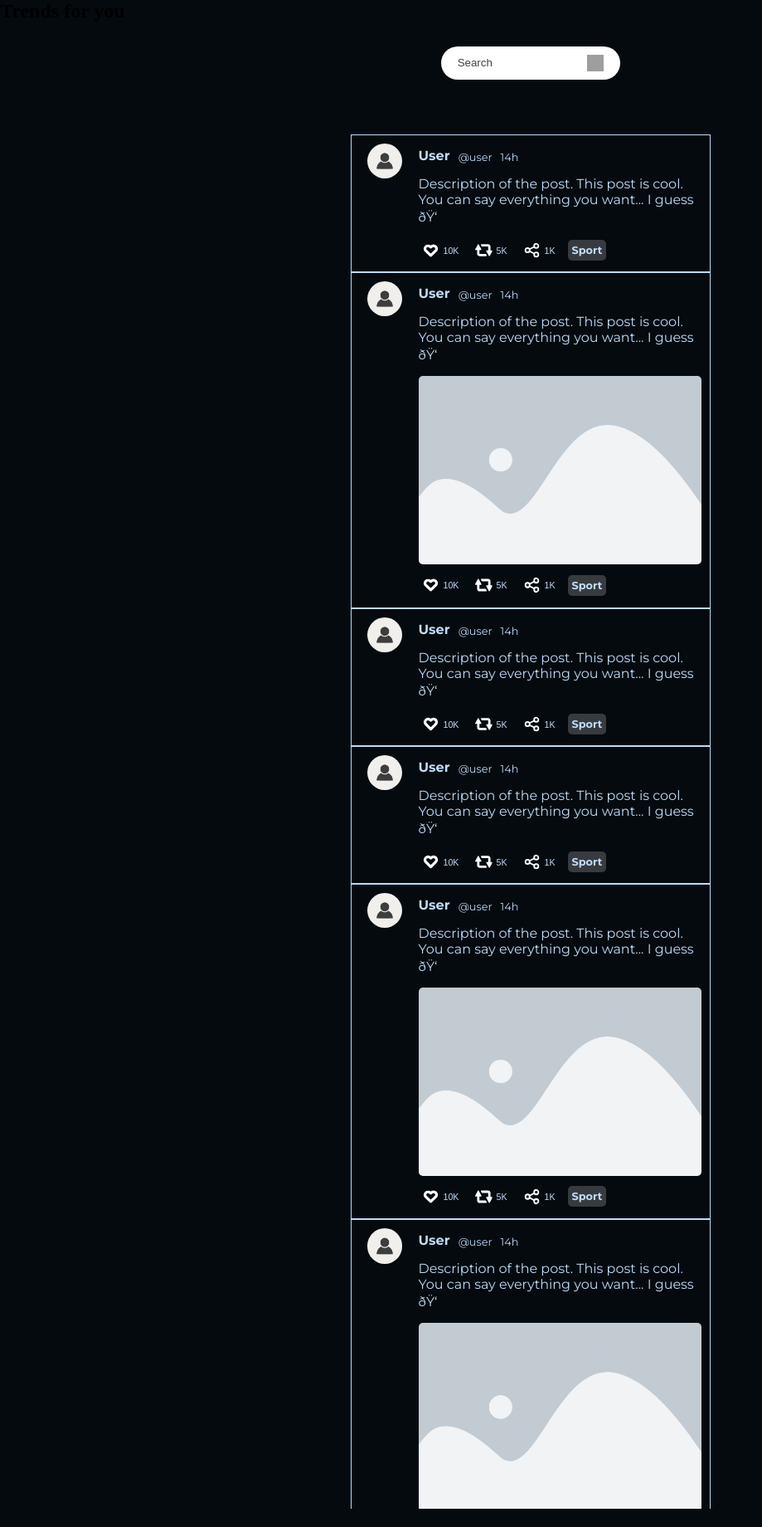
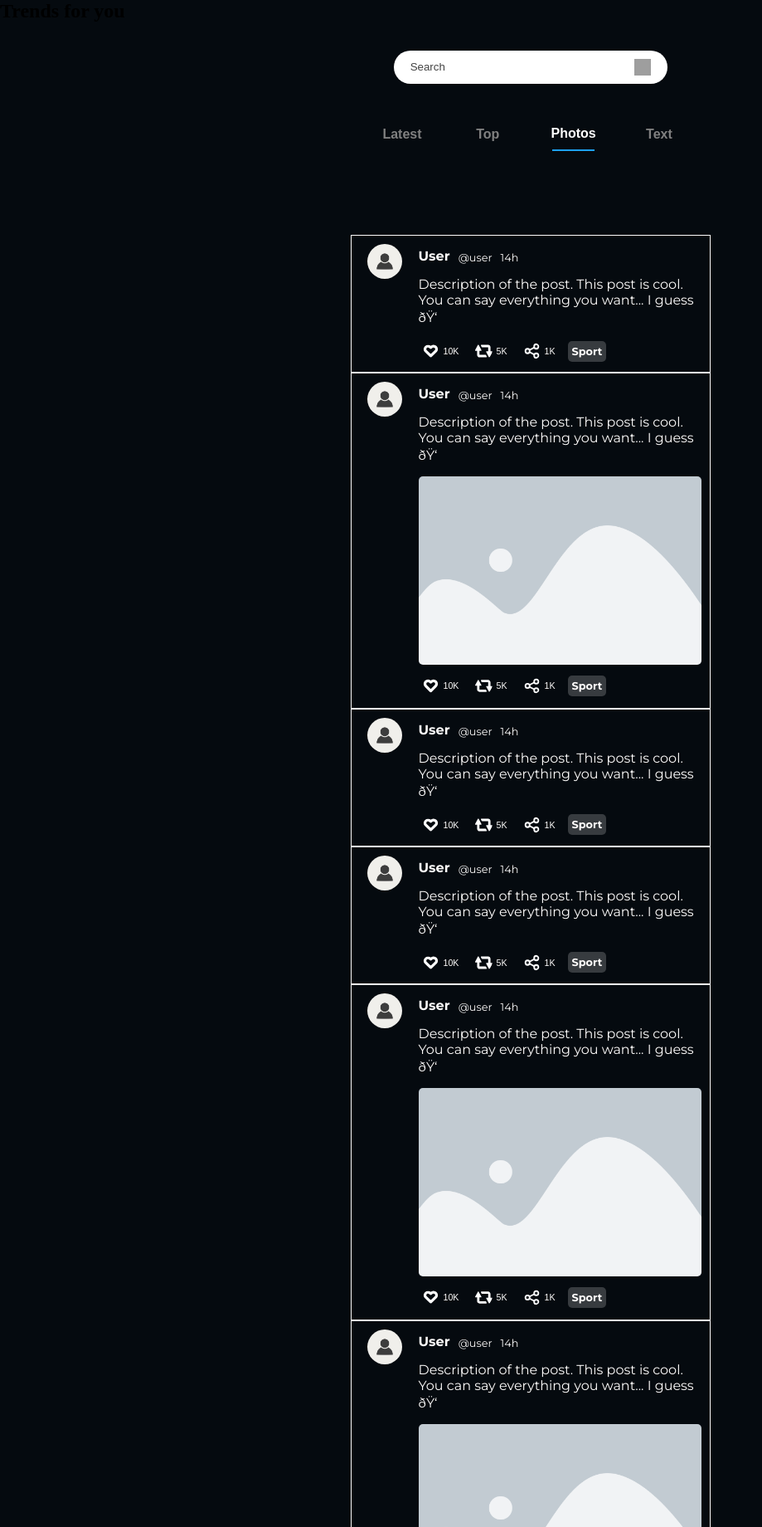
Before and after one commit to HugoM25/WE4A_Blog_Project, a PHP site: page / in a window 1280 px wide. Shown: the whole page at 83% size, without its empty margins (0-919 px from the left). Run offline with PHP 8.4, Linux system fonts and the light colour scheme; grey boxes are pictures that could not be loaded.

Commit message:
Feat: Implemented search option buttons

```diff
--- a/css/index.css
+++ b/css/index.css
@@ -9,7 +9,7 @@
         "trends posts-feed posts-feed posts-feed options"
         "trends posts-feed posts-feed posts-feed options";
     grid-template-columns: 0.4fr 0.1fr 0.2fr 0.1fr 0.4fr;
-    grid-template-rows: 0.1fr 1fr 0.1fr;
+    grid-template-rows: 0.15fr 0.75fr 0.1fr;
     gap: 10px;
 
     min-width: 100vw;
@@ -32,6 +32,9 @@
 
     width: 100%;
     height: 100%;
+
+    padding: 10px;
+    gap: 10px;
 }
 
 .options {
@@ -54,3 +57,44 @@
 .posts-feed::-webkit-scrollbar {
     width: 0px;
 }
+
+
+.feed-selection {
+    display: flex;
+    flex-direction: row;
+    justify-content: space-between;
+    align-items: center;
+    width: 100%;
+    height:40%;
+}
+
+.feed-selection > button {
+    border: none;
+    background-color: transparent;
+    color: grey;
+    font-size: 1em;
+    font-weight: bold;
+    width: 25%;
+    height: 100%;
+    transition: background-color 0.2s ease-in-out;
+}
+
+.feed-selection > button:hover {
+    background-color: #34373a;
+}
+
+.feed-selection > button.active {
+    color: white;
+}
+
+.feed-selection > button.active::after {
+    content: "";
+    display: block;
+    width: 50%;
+    height: 2px;
+    background-color: #1da1f2;
+    margin: 0 auto;
+    position: relative;
+    top: 10px;
+
+}
--- a/css/post.css
+++ b/css/post.css
@@ -15,7 +15,7 @@ html, body {
 
 .post {
     --background-color : #050a0f;
-    --text-color : #BFDBF7;
+    --text-color : #fefcfb;
 
     width: 100%;
 
--- a/css/search.css
+++ b/css/search.css
@@ -2,7 +2,7 @@
     position: relative;
     display: flex;
     flex-direction: row;
-    width: 50%;
+    width: 80%;
 }
 
 .search-field > input {
--- a/index.html
+++ b/index.html
@@ -20,6 +20,28 @@
                 <input type="text" placeholder="Search">
                 <button class="search-button">
                     <img src="images/icons/search_icon.svg" class="icon-search"></img>
+                </button>
+            </div>
+            <div class="feed-selection">
+                <button>
+                    <span>
+                        Latest
+                    </span>
+                </button>
+                <button>
+                    <span>
+                        Top
+                    </span>
+                </button>
+                <button class="active">
+                    <span>
+                        Photos
+                    </span>
+                </button>
+                <button>
+                    <span>
+                        Text
+                    </span>
                 </button>
             </div>
         </div>
```
